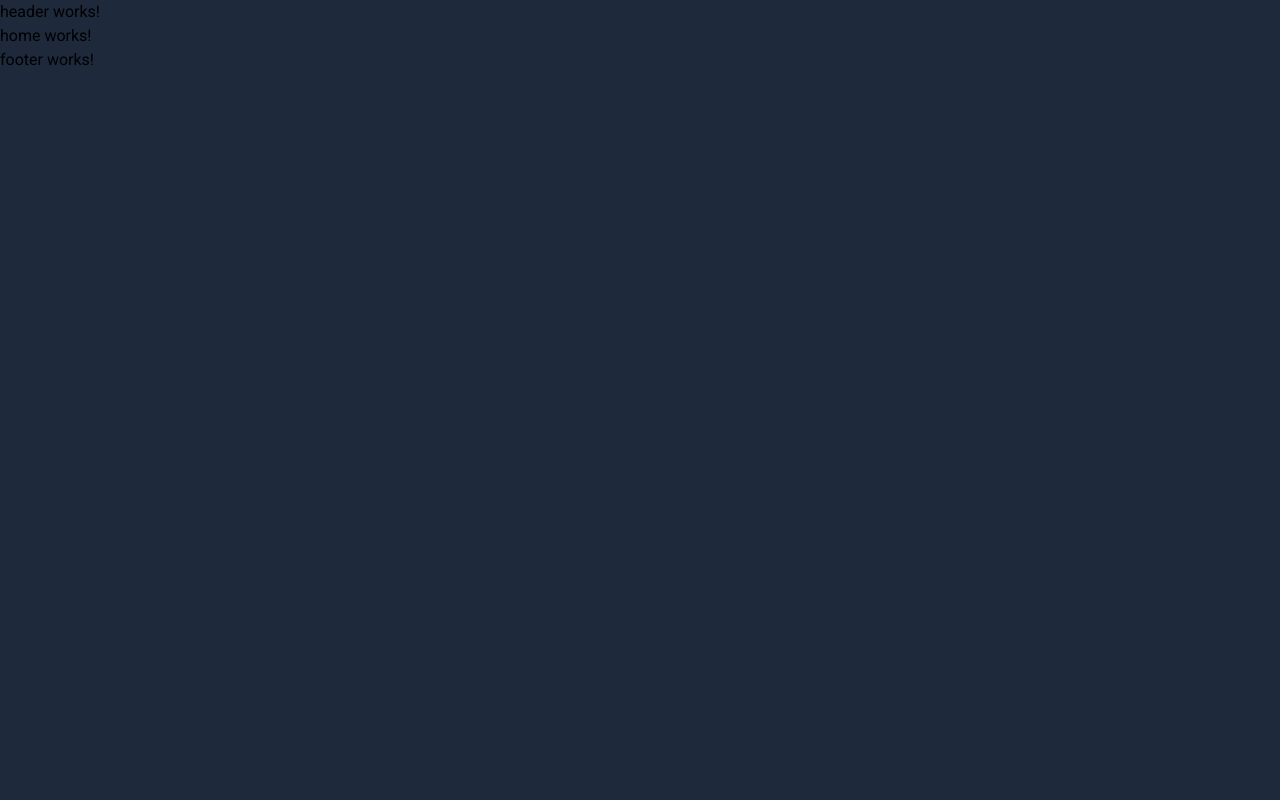
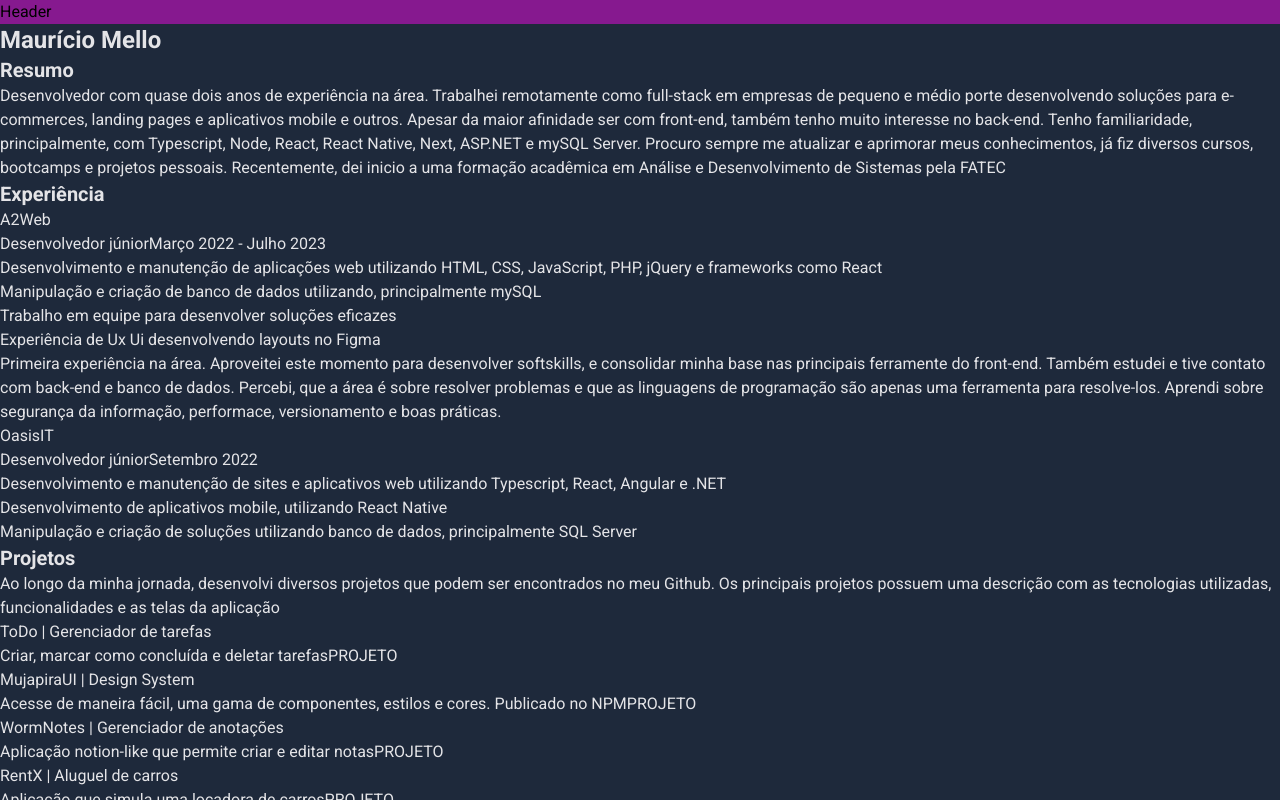
Before and after one commit to mujapira/curriculo-ads-3sem, an Angular app: page / in a window 1280 px wide. Built offline with nearby package versions, Linux system fonts and the light colour scheme.

Commit message:
Popular HTML

```diff
--- a/src/app/app.component.html
+++ b/src/app/app.component.html
@@ -1,5 +1,5 @@
-<main>
+<main class="max-w-7xl flex-col items-center justify-between mx-auto h-full min-h-screen">
   <app-header />
-  <router-outlet />
+  <router-outlet/>
   <app-footer />
 </main>
--- a/src/app/components/footer/footer.component.html
+++ b/src/app/components/footer/footer.component.html
@@ -1 +1,3 @@
-<p>footer works!</p>
+<div class="bg-fuchsia-800 flex">
+    <span>Footer</span>
+</div>
--- a/src/app/components/header/header.component.html
+++ b/src/app/components/header/header.component.html
@@ -1 +1,3 @@
-<p>header works!</p>
+<div class="bg-fuchsia-800 flex">
+    <span>Header</span>
+</div>
--- a/src/app/pages/home/home.component.html
+++ b/src/app/pages/home/home.component.html
@@ -1 +1,75 @@
-<p>home works!</p>
+<div class="text-zinc-200 flex-col">
+    <h1 class="font-bold text-2xl">Maurício Mello</h1>
+
+    <h2 class="font-bold text-xl">Resumo</h2>
+
+    <span>
+        Desenvolvedor com quase dois anos de experiência na área. Trabalhei remotamente como full-stack em empresas de pequeno e médio porte desenvolvendo soluções para e-commerces, landing pages e aplicativos mobile e outros. Apesar da maior afinidade ser com front-end, também tenho muito interesse no back-end. Tenho familiaridade, principalmente, com Typescript, Node, React, React Native, Next, ASP.NET e mySQL Server. Procuro sempre me atualizar e aprimorar meus conhecimentos, já fiz diversos cursos, bootcamps e projetos pessoais. Recentemente, dei inicio a uma formação acadêmica em Análise e Desenvolvimento de Sistemas pela
+        <a [href]="institutionReferenceLink" target="_blank">FATEC</a>
+    </span>
+
+    <h2 class="font-bold text-xl">Experiência</h2>
+
+    <div>
+        <h3>A2Web</h3>
+        <span>Desenvolvedor júnior</span>
+        <span>Março 2022 - Julho 2023</span>
+        <ul>
+            <li>Desenvolvimento e manutenção de aplicações web utilizando HTML, CSS, JavaScript, PHP, jQuery e frameworks como React</li>
+            <li>Manipulação e criação de banco de dados utilizando, principalmente mySQL</li>
+            <li>Trabalho em equipe para desenvolver soluções eficazes</li>
+            <li>Experiência de Ux Ui desenvolvendo layouts no Figma</li>
+        </ul>
+        <span>
+            Primeira experiência na área. Aproveitei este momento para desenvolver softskills, e consolidar minha base nas principais ferramente do front-end.
+            Também estudei e tive contato com back-end e banco de dados.
+            Percebi, que a área é sobre resolver problemas e que as linguagens  de programação são apenas uma ferramenta para resolve-los.
+            Aprendi sobre segurança da informação, performace, versionamento e boas práticas.
+        </span>
+    </div>
+
+    <div>
+        <h3>OasisIT</h3>
+        <span>Desenvolvedor júnior</span>
+        <span>Setembro 2022</span>
+        <ul>
+            <li>Desenvolvimento e manutenção de sites e aplicativos web utilizando Typescript, React, Angular e .NET</li>
+            <li>Desenvolvimento de aplicativos mobile, utilizando React Native</li>
+            <li>Manipulação e criação de soluções utilizando banco de dados, principalmente SQL Server</li>
+        </ul>
+    </div>
+
+    <div>
+        <h2 class="font-bold text-xl">Projetos</h2>
+        <span>
+            Ao longo da minha jornada, desenvolvi diversos projetos que podem ser encontrados no meu <a [href]="githubReferenceLink" target="_blank">Github</a>. Os principais projetos possuem uma descrição com as tecnologias utilizadas, funcionalidades e as telas da aplicação
+        </span>
+
+        <h3>ToDo | Gerenciador de tarefas</h3>
+        <span>Criar, marcar como concluída e deletar tarefas</span>
+        <span>PROJETO</span>
+    </div>
+
+    <div>
+        <h3>MujapiraUI | Design System</h3>
+        <span>Acesse de maneira fácil, uma gama de componentes, estilos e cores. Publicado no NPM</span>
+        <span>PROJETO</span>
+    </div>
+
+    <div>
+        <h3>WormNotes | Gerenciador de anotações</h3>
+        <span>Aplicação notion-like que permite criar e editar notas</span>
+        <span>PROJETO</span>
+    </div>
+
+    <div>
+        <h3>RentX | Aluguel de carros</h3>
+        <span>Aplicação que simula uma locadora de carros</span>
+        <span>PROJETO</span>
+    </div>
+
+    <div>
+        <h3>Agenda Facil | Agendamentos no google agenda</h3>
+        <span>PROJETO</span>
+    </div>
+</div>
--- a/src/app/pages/home/home.component.ts
+++ b/src/app/pages/home/home.component.ts
@@ -5,5 +5,8 @@ import { Component } from '@angular/core';
   templateUrl: './home.component.html',
 })
 export class HomeComponent {
+  institutionReferenceLink:string = 'https://www.cps.sp.gov.br/fatecs/fatec-itu-dom-amaury-castanho/';
+  githubReferenceLink:string = 'https://github.com/mujapira';
+
 
 }
--- a/src/index.html
+++ b/src/index.html
@@ -9,7 +9,7 @@
   <link href="https://fonts.googleapis.com/css2?family=Roboto:wght@300;400;500;700&display=swap" rel="stylesheet">
   <link href="https://fonts.googleapis.com/icon?family=Material+Icons" rel="stylesheet">
 </head>
-<body class="bg-slate-800 flex-col items-center justify-between">
+<body class="bg-slate-800">
   <app-root></app-root>
 </body>
 </html>
```
